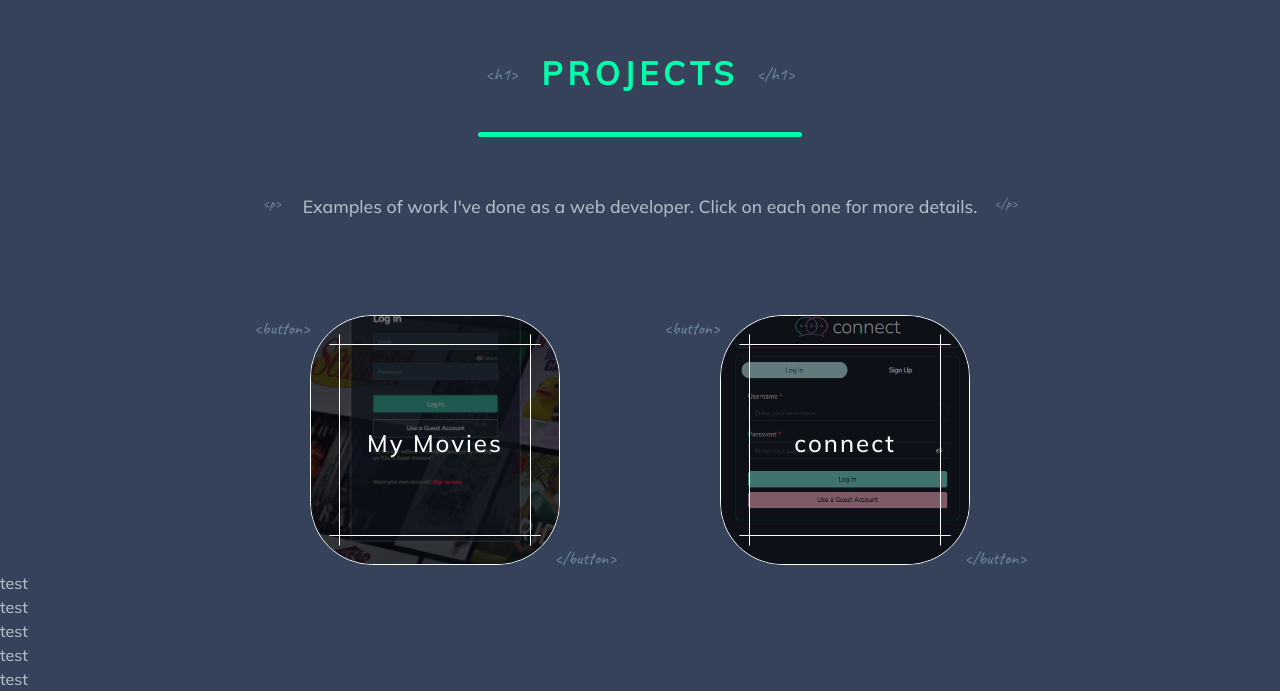
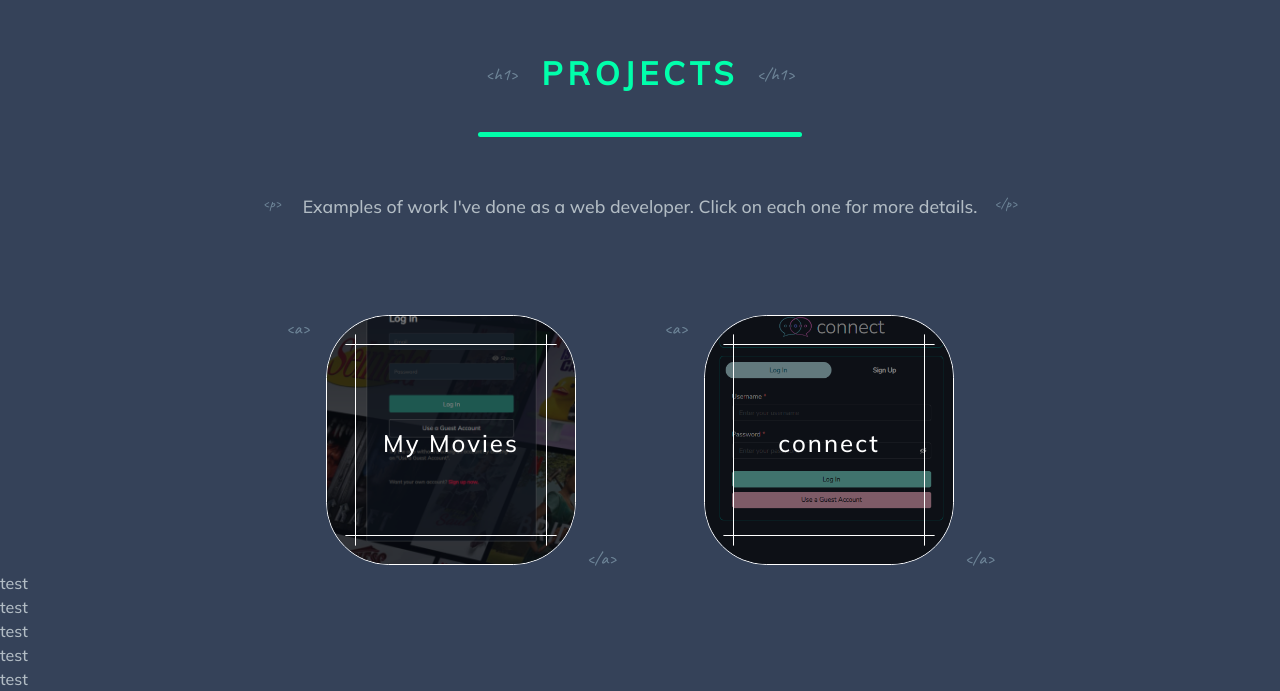
Before and after one commit to davmoba4/portfolio, a Next.js app: page / in a window 1280 px wide. Shown: the part 911-1602 px from the top of the page. Built offline with nearby package versions, Linux system fonts and the light colour scheme.

Commit message:
fix: changed decorative markup to reflect real markup

```diff
--- a/components/ProjectItem/ProjectItem.module.scss
+++ b/components/ProjectItem/ProjectItem.module.scss
@@ -30,14 +30,14 @@
     position: absolute;
   }
   &::before {
-    content: "<button>";
+    content: "<a>";
     top: 0;
-    left: -3.5rem;
+    left: -2.5rem;
   }
   &::after {
-    content: "</button>";
+    content: "</a>";
     bottom: 0;
-    right: -3.5rem;
+    right: -2.5rem;
   }
 
   .imageWrapper {
--- a/components/ProjectsDisplay/ProjectsDisplay.module.scss
+++ b/components/ProjectsDisplay/ProjectsDisplay.module.scss
@@ -50,7 +50,7 @@
   .container {
     .contentWrapper {
       flex-direction: row;
-      gap: 10rem;
+      gap: 8rem;
     }
   }
 }
```
